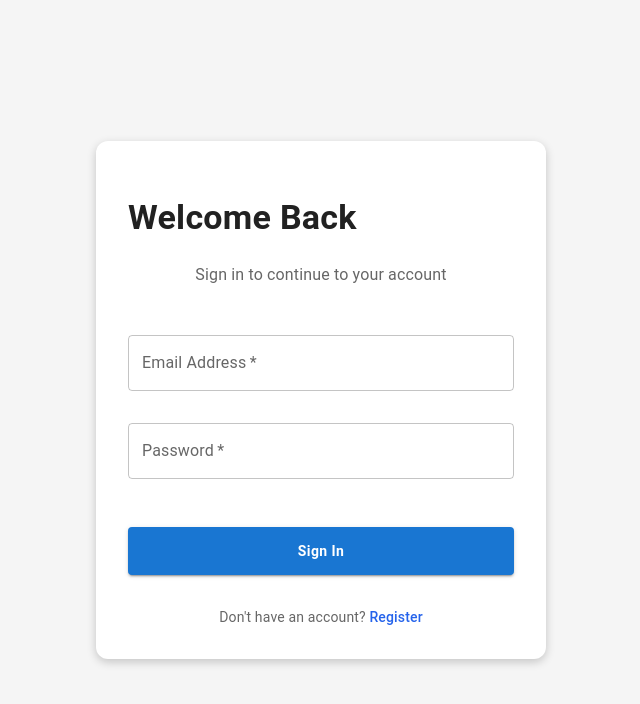
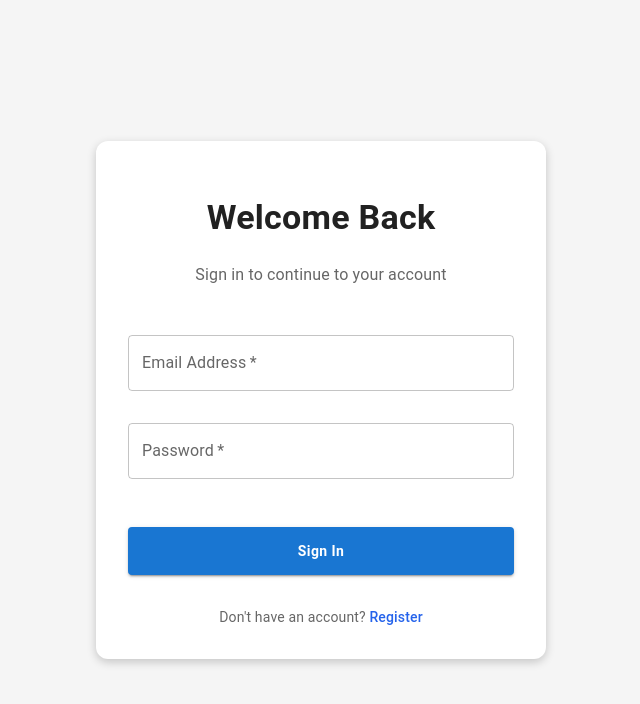
Before and after one commit to ahmedshawky3/to-do-task, a React (Create React App) app in the folder frontend/: page /login in a window 1280 px wide. Shown: the top 704 px of the page, without its empty margins (319-959 px from the left). Built offline with nearby package versions, Linux system fonts and the light colour scheme.

Commit message:
to do task

```diff
--- a/frontend/src/components/features/auth/LoginForm.tsx
+++ b/frontend/src/components/features/auth/LoginForm.tsx
@@ -45,7 +45,8 @@ const LoginForm: React.FC<LoginFormProps> = ({
         sx={{
           fontWeight: 600,
           color: 'text.primary',
-          mb: 3
+          mb: 3,
+          textAlign: 'center'
         }}
       >
         Welcome Back
```
